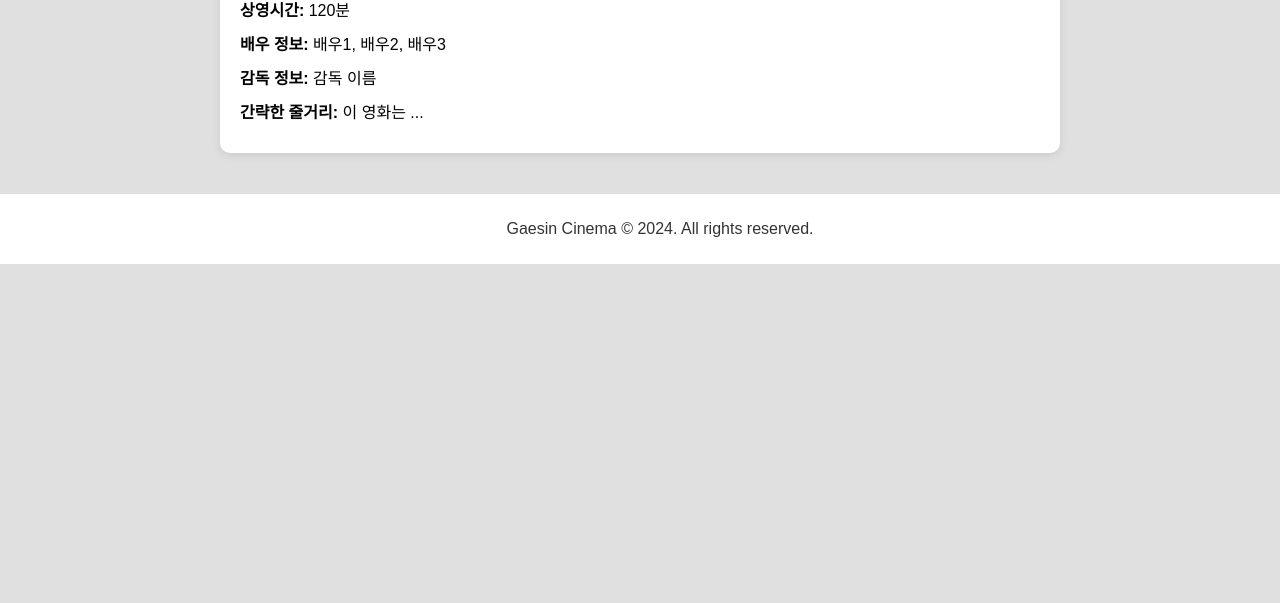
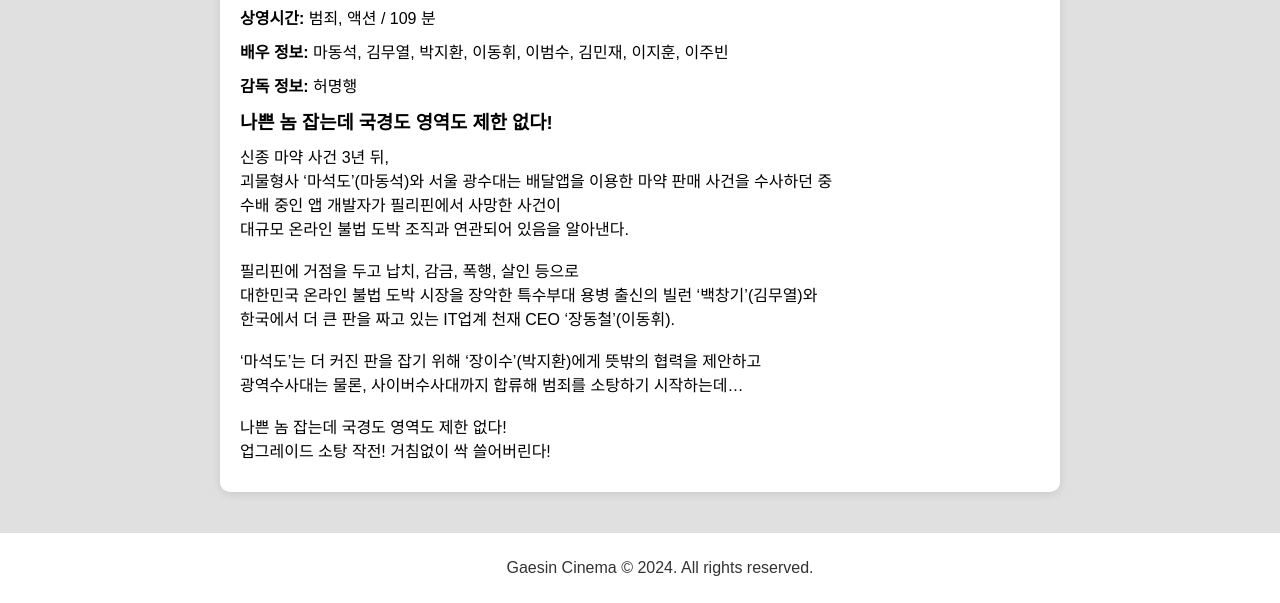
Before and after one commit to gamjaseob/gaesincinema, a plain HTML site: page details5.html in a window 1280 px wide. Shown: the part 693-1296 px from the top of the page. Before the commit the page ends 957 px from the top, so only its background shows below. Drawn offline with Linux system fonts and the light colour scheme.

Commit message:
Add files via upload

```diff
--- a/details5.html
+++ b/details5.html
@@ -3,7 +3,7 @@
 <head>
     <meta charset="UTF-8">
     <meta name="viewport" content="width=device-width, initial-scale=1.0">
-    <title>영화 상세정보</title>
+    <title>범죄도시4</title>
     <link rel="stylesheet" href="styles.css">
 </head>
 <body>
@@ -25,13 +25,29 @@
         <section class="movie-details">
             <h2>예고편</h2>
             <div class="trailer-container">
-                <iframe src="https://www.youtube.com/embed/dQw4w9WgXcQ" frameborder="0" allow="accelerometer; autoplay; clipboard-write; encrypted-media; gyroscope; picture-in-picture" allowfullscreen></iframe>
+                <video src="/video/trailer4.mp4" autoplay controls></video>
             </div>
-            <h3>제목: 예시 영화 제목</h3>
-            <p><strong>상영시간:</strong> 120분</p>
-            <p><strong>배우 정보:</strong> 배우1, 배우2, 배우3</p>
-            <p><strong>감독 정보:</strong> 감독 이름</p>
-            <p><strong>간략한 줄거리:</strong> 이 영화는 ...</p>
+            <h2>범죄도시4</h2>
+            <p><strong>상영시간:</strong> 범죄, 액션 / 109 분 </p>
+            <p><strong>배우 정보:</strong> 마동석, 김무열, 박지환, 이동휘, 이범수, 김민재, 이지훈, 이주빈</p>
+            <p><strong>감독 정보:</strong> 허명행 </p>
+            <h3>나쁜 놈 잡는데 국경도 영역도 제한 없다!</h3>
+            <p>
+                신종 마약 사건 3년 뒤,<br>
+                괴물형사 ‘마석도’(마동석)와 서울 광수대는 배달앱을 이용한 마약 판매 사건을 수사하던 중<br>
+                수배 중인 앱 개발자가 필리핀에서 사망한 사건이<br>
+                대규모 온라인 불법 도박 조직과 연관되어 있음을 알아낸다.<br>
+                <br>
+                필리핀에 거점을 두고 납치, 감금, 폭행, 살인 등으로<br>
+                대한민국 온라인 불법 도박 시장을 장악한 특수부대 용병 출신의 빌런 ‘백창기’(김무열)와<br>
+                한국에서 더 큰 판을 짜고 있는 IT업계 천재 CEO ‘장동철’(이동휘).<br>
+                <br>
+                ‘마석도’는 더 커진 판을 잡기 위해 ‘장이수’(박지환)에게 뜻밖의 협력을 제안하고<br>
+                광역수사대는 물론, 사이버수사대까지 합류해 범죄를 소탕하기 시작하는데…<br>
+                <br>
+                나쁜 놈 잡는데 국경도 영역도 제한 없다!<br>
+                업그레이드 소탕 작전! 거침없이 싹 쓸어버린다!<br>
+            </p>
         </section>
     </main>
 
--- a/styles.css
+++ b/styles.css
@@ -159,7 +159,7 @@ footer {
 .trailer-container {
     width: 100%;
     position: relative;
-    padding-bottom: 56.25%; /* 16:9 aspect ratio */
+    padding-bottom: 56.25%;
     height: 0;
     overflow: hidden;
 }
```
Also changed, not shown: details6.html (+23 -7 lines), details7.html (+23 -7 lines), details8.html (+23 -7 lines), details9.html (+23 -7 lines).
